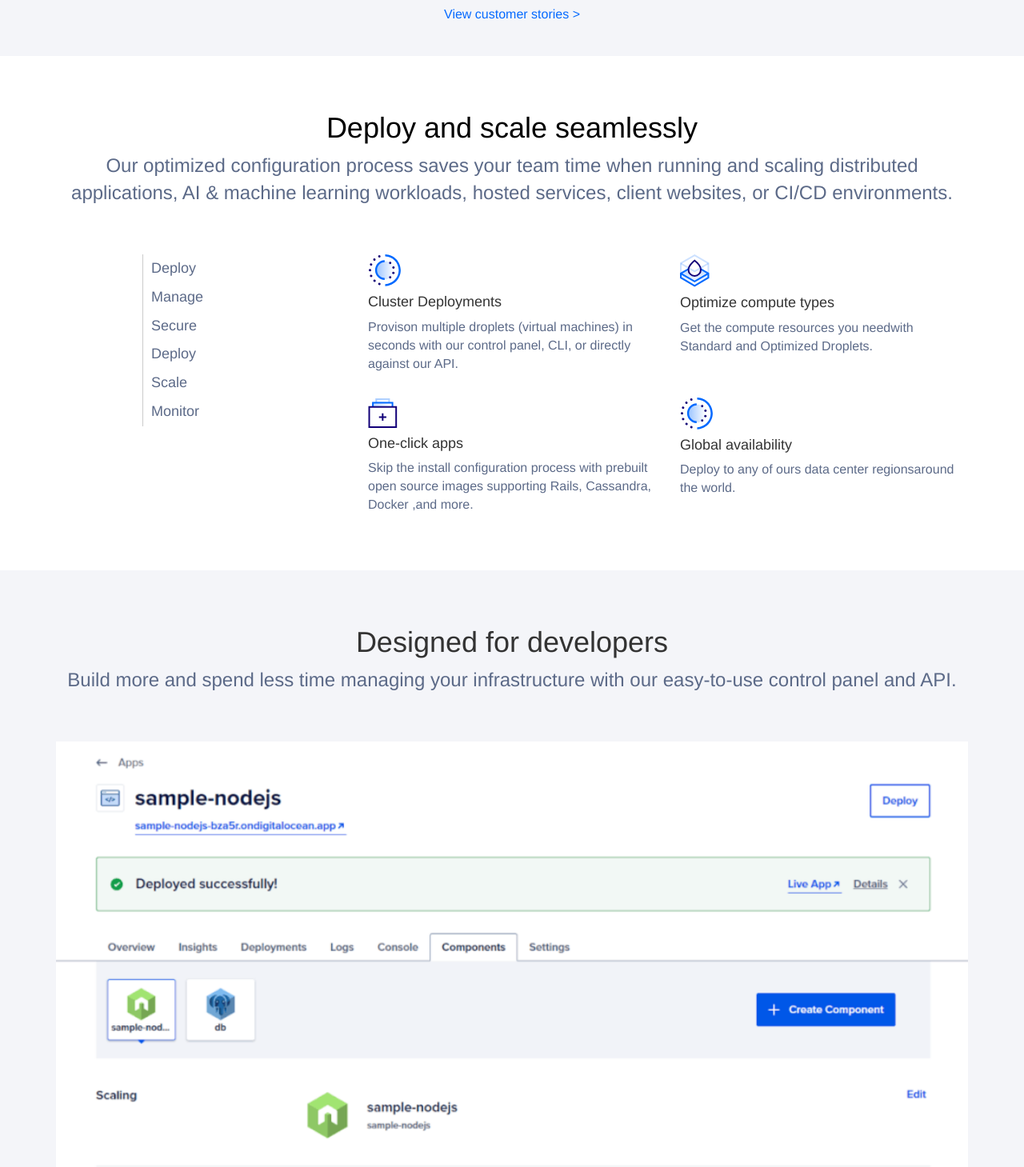
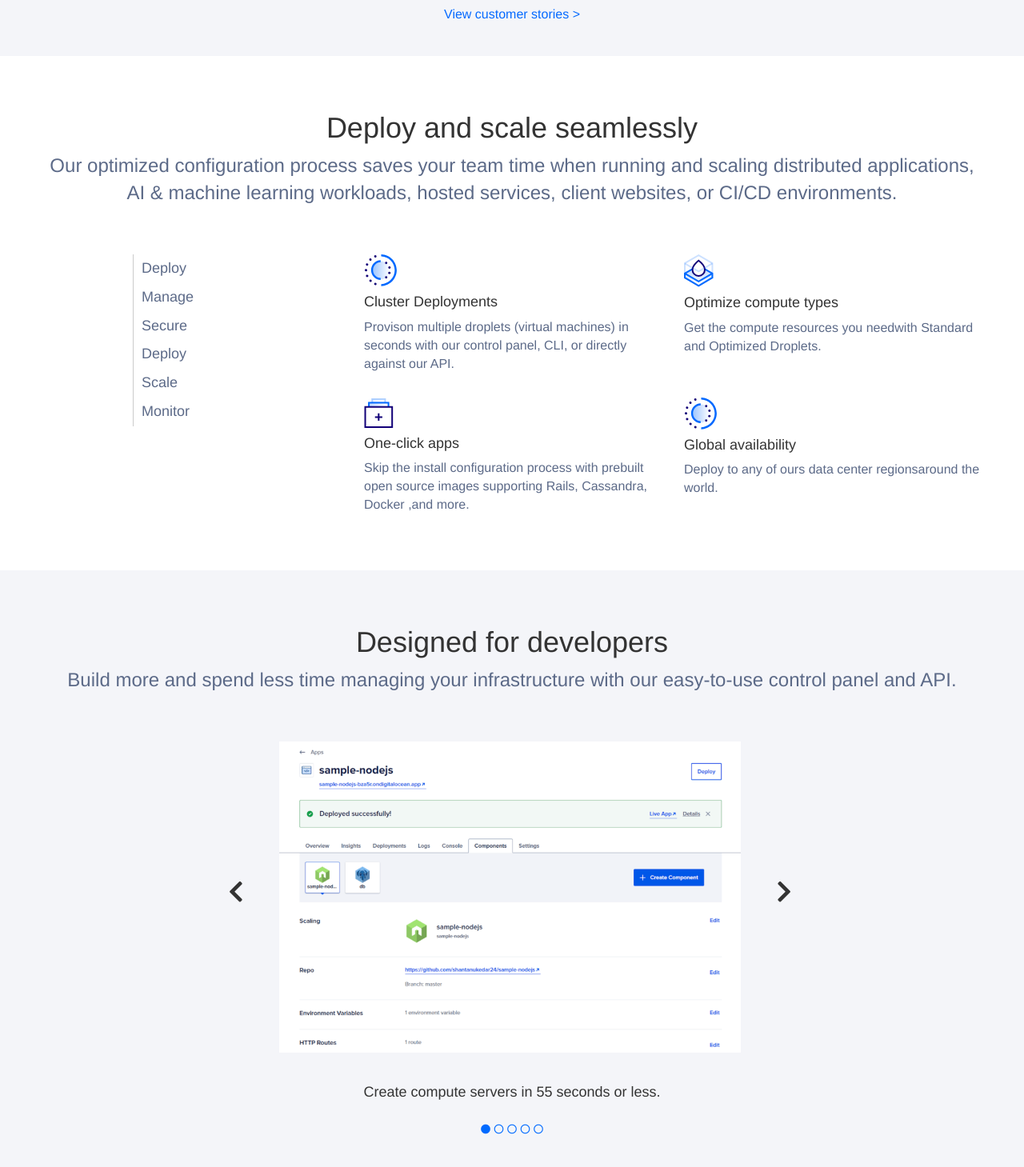
Before and after one commit to StephanieFurlan/html-css-digitalocean, a plain HTML site: page index.html in a window 1280 px wide. Shown: the part 809-2268 px from the top of the page at 80% size. Drawn offline with nearby package versions, Linux system fonts and the light colour scheme.

Commit message:
Carousel section -chevrons

```diff
--- a/css/style.css
+++ b/css/style.css
@@ -1,13 +1,18 @@
 body {
    font-size: 16px;
 }
-
 
 main p {
    color: #5C6A88;
 }
 
-/* FIXED NAVIGATION BAR */
+#jumbotron .container,
+section > .container,
+footer .container {
+   padding: 50px 10px 40px 10px;
+}
+
+/* NAVIGATION BAR */
 nav {
    background-color: #ffffff;
    position: fixed;
@@ -71,28 +76,18 @@ nav {
    vertical-align: middle;
    padding-right: 20px;
 }
-/* /FIXED NAVIGATION BAR */
 
 /* JUMBOTRON  */
 #jumbotron {
    margin-top: 70px;
-   /* height: 100%; */
    background-image: url("https://www.digitalocean.com/static/bg-home-hero-3-bb4b33b77274db09b969f629ad81c4d5.svg");
    background-size: cover;
    background-position: center;
 }
-#jumbotron .container,
-#logo-section,
-#deploy-section,
-#design-section,
-#feautures-section,
-#regions-section,
-#get-satrted-section,
-#development-section,
-footer  {
-   padding: 50px 10px 40px 10px;
-}
-#jumbotron-title h1 {
+
+/* Jumbotron left - title */
+#jumbotron-title h1,
+footer h4 {
    color: white;
 }
 #jumbotron-title p {
@@ -100,15 +95,13 @@ footer  {
    font-size: 24px;
 }
 
-/* LOGIN CARD */
+/* Jumbotron right - logincard */
 .card-bg {
    background-color: white;
    border-radius: 6px;
    padding: 20px 10px;
 }
-#login-card h2 {
-   color: black;
-}
+
 #login-card h2:nth-child(2) {
    color: #056AFF;
 }
@@ -139,14 +132,10 @@ footer  {
    color: #056AFF;
    text-decoration: underline;
 }
-/* /LOGIN CARD */
 
-/* /JUMBOTRON */
+/* MAIN PART */
 
-
-/* MAIN TOP */
-
-/* logo section */
+/* Logo section */
 #logo-section {
    background-color: #F4F5F9;
 }
@@ -167,7 +156,7 @@ footer  {
    font-size: 16px;
 }
 
-/* deploy section */
+/* Deploy section */
 #deploy-section ul {
    list-style-type: none;
    padding-left: 10px;
@@ -178,12 +167,7 @@ footer  {
 }
 
 #deploy-section ul li {
-   padding-bottom: 5px;
-   padding-top: 5px;
-}
-
-#deploy-section h2 {
-   color: black;
+   padding: 5px 0;
 }
 
 .section-title h2 {
@@ -198,7 +182,7 @@ footer  {
    margin-bottom: 20px;
 }
 
-/* design section */
+/* Design section */
 #design-section,
 #development-section {
    background-color: #F4F5F9;
@@ -208,25 +192,31 @@ footer  {
    margin-top: 40px;
 }
 
-#design-section img {
+
+.carousel-list li i {
+   display:none;
+}
+.carousel-list li:nth-child(2) {
+   width: 50%;
+}
+.carousel-list img {
    width: 100%;
 }
 
-
-/* feature section  */
+/* Features section  */
 #feautures-section .section-title h2 {
    margin-bottom: 40px;
 }
 
-/* regions section and get-started section */
+/* Regions section and Get-Started section */
 #regions-section,
-#get-satrted-section {
+#get-started-section {
    background-image: linear-gradient(to bottom, #0048C5 , #021E9A);
    color: white;
 }
 
 #regions-section h2,
-#get-satrted-section h2 {
+#get-started-section h2 {
    font-size: 36px;
 }
 
@@ -254,6 +244,8 @@ footer  {
    font-size: 14px;
 }
 
+
+/* Developmnet section */
 #create-account-btn-white {
    color: #006AFF;
    background-color: white;
@@ -266,12 +258,12 @@ footer  {
    padding: 40px 0;
 }
 #special-carousel img {
+   width: 50%;
    margin-bottom: 20px;
 }
 
 #special-carousel p:nth-of-type(1) {
    font-size: 24px;
-
 }
 
 #special-carousel p:nth-of-type(2) {
@@ -280,26 +272,23 @@ footer  {
    margin-bottom: 0px;
 }
 
+#development-section ul li{
+   vertical-align: middle;
+}
+
 .carousel-btns i {
    margin-top: 20px;
    color: #006AFF;
    font-size: 12px;
 }
 
-
-
 /* FOOTER */
-
 footer {
    background-color: #031C4E;
    color: #959DB1;
 }
-
 footer img {
    margin-bottom: 10px;
-}
-footer h4 {
-   color: white;
 }
 
 .footer-list {
@@ -310,7 +299,7 @@ footer h4 {
    padding: 5px 0;
 }
 .footer-list li a {
-   color: #959DB1;
+   color: inherit;
 }
 
 #copyright {
@@ -326,17 +315,10 @@ footer h4 {
 }
 
 
-
-
-
-
-
-
-
-/* medium */
+/* medium (large)*/
 @media screen and (min-width: 992px) {
 
-   /* FIXED NAVIGATION BAR */
+   /* Navigation bar */
    #menu-right,
    #menu-left  {
       display: block;
@@ -345,27 +327,25 @@ footer h4 {
    #collapse-icon {
       display: none;
    }
-   #jumbotron .container,
-   #logo-section,
-   #deploy-section,
-   #design-section,
-   #feautures-section,
-   #regions-section,
-   #get-satrted-section,
-   #development-section,
-   footer  {
-      padding: 50px 0 40px 0;
-   }
 
+   /* Jumbotron */
    #jumbotron-title h1 {
       font-size: 72px;
    }
 
+   /* Sections' padding */
+   #jumbotron .container,
+   section > .container,
+   footer .container {
+      padding: 50px 0 40px 0;
+   }
+
 }
 
-/* small */
+/* small (medium)*/
 @media screen and (min-width: 768px) {
 
+   /* Logo section */
    .list-logo li {
       width: calc(100% / 6 - 10px);
    }
@@ -374,4 +354,17 @@ footer h4 {
       margin-left: 30%;
    }
 
+   .carousel-list li i {
+      display: block;
+      font-size: 30px;
+   }
+
+   .carousel-list li:first-child i {
+      padding-right: 30px;
+   }
+
+   .carousel-list li:last-child i {
+      padding-left: 30px;
+   }
+
 }
--- a/index.html
+++ b/index.html
@@ -10,8 +10,9 @@
       <title>Digital Ocean</title>
    </head>
    <body>
-
+      <!-- HEADER - NAV-BAR AND JUMBOTRON -->
       <header>
+         <!-- Navigation bar -->
          <nav class="nav_bar">
             <div class="container">
                <div class="row">
@@ -52,6 +53,9 @@
                </div>
             </div>
          </nav>
+         <!-- /Navigation bar -->
+
+         <!-- Jumbotron -->
          <div id="jumbotron">
             <div class="container">
                <div class="row">
@@ -80,13 +84,14 @@
                </div>
             </div>
          </div>
+         <!-- /Jumbotron -->
       </header>
+      <!-- MAIN PART  -->
       <main>
-         <section>
-            <div id="logo-section">
+         <!-- Logo section -->
+         <section id="logo-section">
             <div class="container text-center">
                <h2>INNOVATIVE BUSINESS TRUST DIGITALOCEAN</h2>
-                  <div class="row">
                <ul class="list-inline list-logo">
                   <li><img src="img/docker.svg" alt=""></li>
                   <li><img src="img/gitlab.svg" alt=""></li>
@@ -95,11 +100,13 @@
                   <li><img src="img/hashicorp.svg" alt=""></li>
                   <li><img src="img/splunk.svg" alt=""></li>
                </ul>
-                  </div>
                <a class="blue-arrow-link" href="#">View customer stories > </a>
             </div>
-            </div>
-            <div id="deploy-section">
+         </section>
+         <!-- /Logo section -->
+
+         <!-- Deploy section  -->
+         <section id="deploy-section">
             <div class="container">
                <div class="row">
                   <div class="col-xs-12">
@@ -117,7 +124,6 @@
                         <li>Scale</li>
                         <li>Monitor</li>
                      </ul>
-
                   </div>
                   <div class="col-xs-12 col-sm-8">
                      <div class="row">
@@ -148,16 +154,21 @@
                   </div>
                </div>
             </div>
-            </div>
-            <div id="design-section">
+         </section>
+         <!-- /Deploy section  -->
+
+         <!-- Design section  -->
+         <section id="design-section">
             <div class="container text-center">
                <div class="section-title">
                   <h2>Designed for developers</h2>
                   <p>Build more and spend less time managing your infrastructure with our easy-to-use control panel and API.</p>
                </div>
-
-
-                  <img src="img/carousel-img.png" alt="Carousel">
+               <ul class="list-inline carousel-list">
+                  <li><i class="fas fa-chevron-left"></i></li>
+                  <li><img src="img/carousel-img.png" alt="Carousel"></li>
+                  <li><i class="fas fa-chevron-right"></i></li>
+               </ul>
                <h4>Create compute servers in 55 seconds or less.</h4>
                <div class="carousel-btns">
                   <i class="fas fa-circle"></i>
@@ -166,10 +177,12 @@
                   <i class="far fa-circle"></i>
                   <i class="far fa-circle"></i>
                </div>
+            </div>
+         </section>
+         <!-- /Design section  -->
 
-               </div>
-            </div>
-            <div id="feautures-section">
+         <!-- Features section  -->
+         <section id="feautures-section">
             <div class="container">
                <div class="row">
                   <div class="col-xs-12">
@@ -197,9 +210,10 @@
                   </div>
                </div>
             </div>
-            </div>
          </section>
-         <!-- blue section - regions -->
+         <!-- /Features section  -->
+
+         <!-- Regions section -->
          <section id="regions-section">
             <div class="container">
                <h2 class="text-center">Service your customers around the world from 12 regions.</h2>
@@ -275,35 +289,42 @@
                </div>
             </div>
          </section>
-         <!-- /blue section - regions -->
-         <section>
-            <div id="development-section">
+         <!-- /Regions section -->
+
+         <!-- Development section  -->
+         <section id="development-section">
             <div class="container text-center">
                <h2>Development teams love digital ocean.</h2>
-                  <div class="row">
-                     <div id="special-carousel" class="card-bg col-xs-offset-2 col-xs-8">
+
+               <ul id="special-carousel" class="list-inline carousel-list">
+                  <li><i class="fas fa-chevron-left"></i></li>
+                  <li class="card-bg">
                      <img src="img/rockerbox.png" alt="Rockerbox">
                      <p>"We have been able to make scaling the technical infrastructure of our business cost effective and efficient."</p>
                      <p>Rick O'Toole</p>
                      <p>Co-founder and CTO</p>
-                        <a class="blue-arrow-link" href="">Read story ></a>
-                     </div>
-                  </div>
+                     <a class="blue-arrow-link" href="">Read story ></a></li>
+                  <li><i class="fas fa-chevron-right"></i></li>
+               </ul>
                <div class="carousel-btns">
                   <i class="fas fa-circle"></i>
                   <i class="far fa-circle"></i>
                   <i class="far fa-circle"></i>
                </div>
             </div>
-            </div>
-            <div id="get-satrted-section">
+         </section>
+         <!-- /Development section  -->
+
+         <!-- GetStarted section -->
+         <section id="get-started-section">
             <div class="container text-center">
                <h2>Get started now.</h2>
                <button id="create-account-btn-white" type="submit" class="btn">Create your account</button>
             </div>
-            </div>
          </section>
+         <!-- /GetStarted section -->
       </main>
+      <!-- FOOTER -->
       <footer>
          <div class="container">
             <div class="row">
@@ -379,9 +400,7 @@
                         </ul>
                      </div>
                   </div>
-
                </div>
-
             </div>
          </div>
       </footer>
```
Lines whose indentation alone changed are shown as unchanged.
